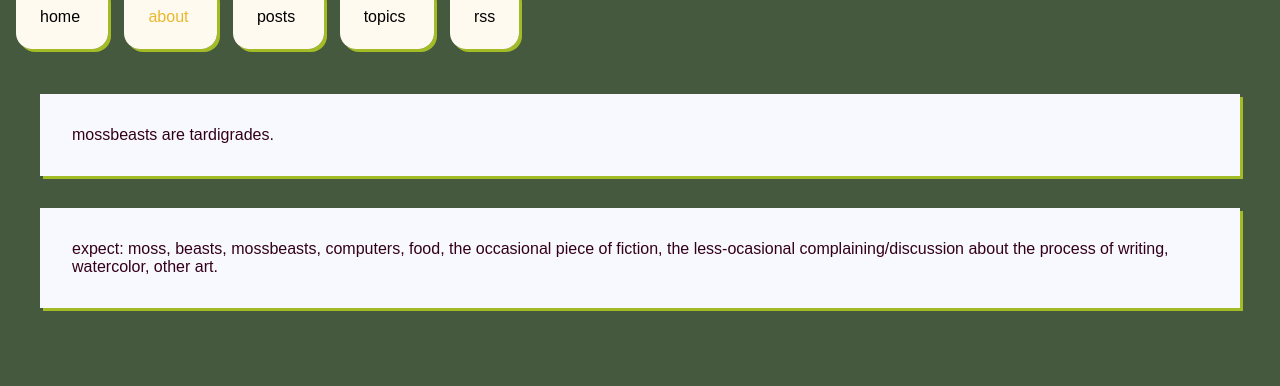
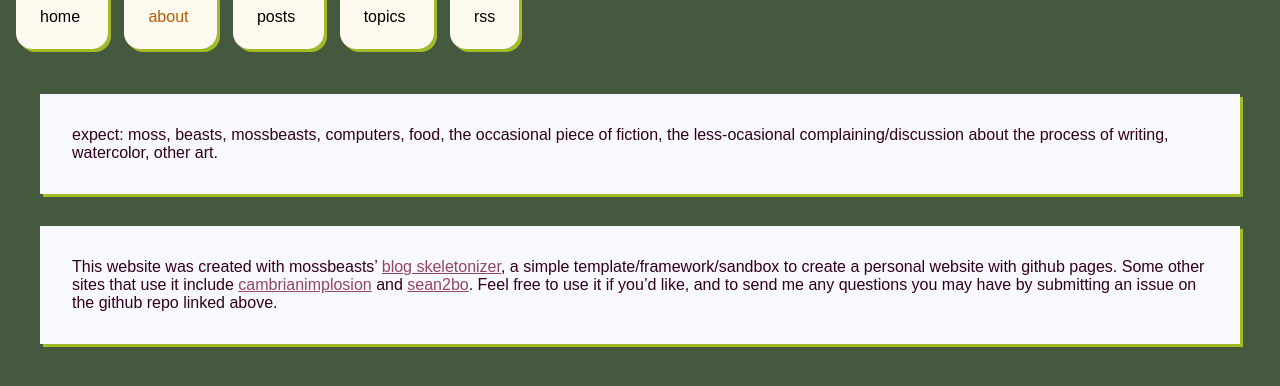
Before and after one commit to mossbeasts/mossbeasts.github.io, a Jekyll site: the page built from about.md, in a window 1280 px wide. Shown: the top 386 px of the page. Built offline with Jekyll 4.4.1, drawn with Linux system fonts in a browser that asks for light colours.

Commit message:
update about.md

```diff
--- a/_includes/navigation.html
+++ b/_includes/navigation.html
@@ -1,6 +1,6 @@
 <nav>
   {% for item in site.data.navigation %}
-    <a class="nav" href="{{ item.link }}" {% if page.url == item.link %}style="color: #eab82d;"{% endif %}>
+    <a class="nav" href="{{ item.link }}" {% if page.url == item.link %}style="color: #b65b04;"{% endif %}>
       {{ item.name }}
     </a>
   {% endfor %}
--- a/about.md
+++ b/about.md
@@ -3,7 +3,7 @@ layout: default
 title: about
 ---
 <span class="postbody">
-mossbeasts are tardigrades.
+expect: moss, beasts, mossbeasts, computers, food, the occasional piece of fiction, the less-ocasional complaining/discussion about the process of writing, watercolor, other art.
 
 <span class="postbody">
-expect: moss, beasts, mossbeasts, computers, food, the occasional piece of fiction, the less-ocasional complaining/discussion about the process of writing, watercolor, other art.
+This website was created with mossbeasts' [blog skeletonizer](https://github.com/mossbeasts/blog-skeletonizer"), a simple template/framework/sandbox to create a personal website with github pages. Some other sites that use it include [cambrianimplosion](cambrianimplosion.github.io) and [sean2bo](sean2bo.github.io). Feel free to use it if you'd like, and to send me any questions you may have by submitting an issue on the github repo linked above.
```
